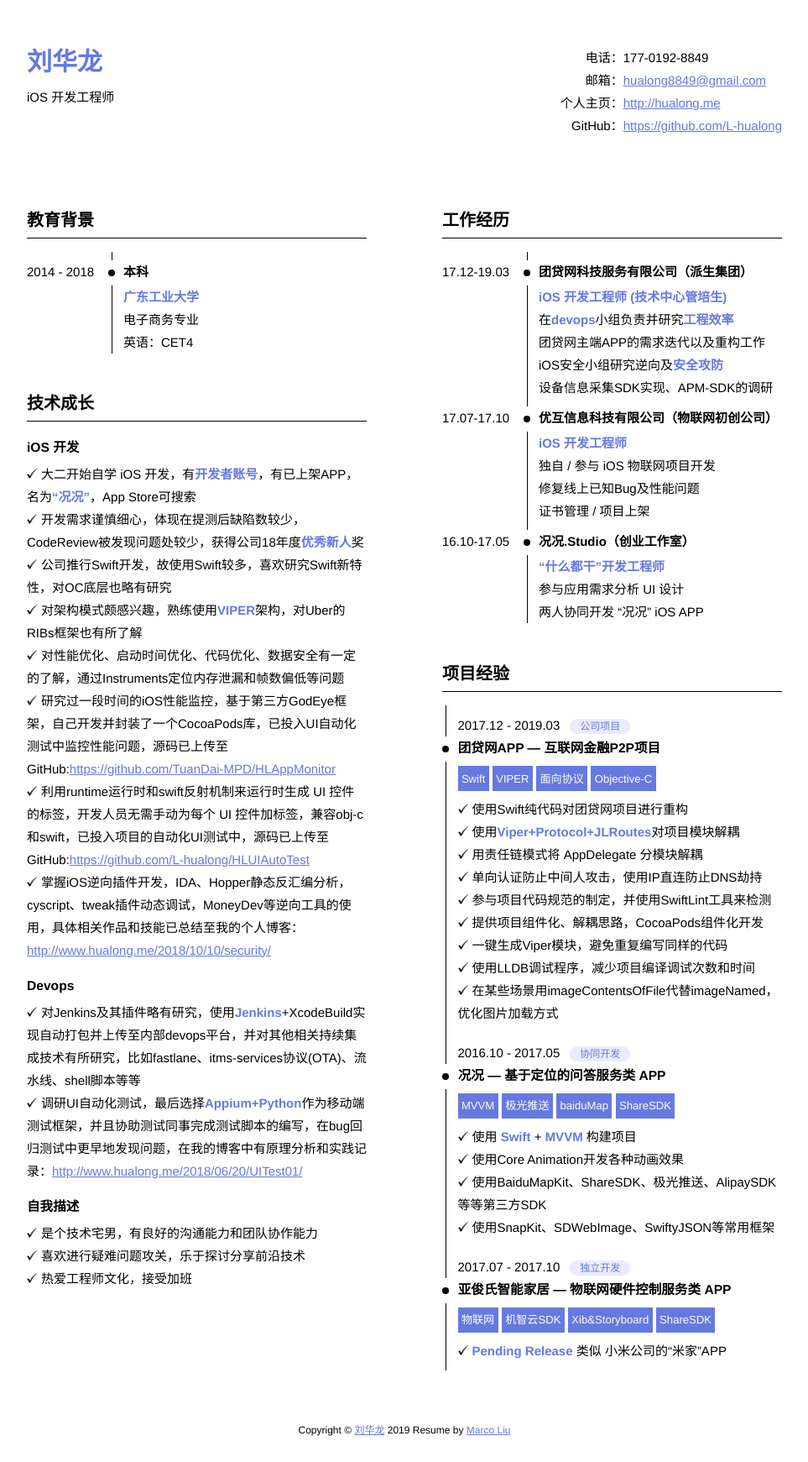
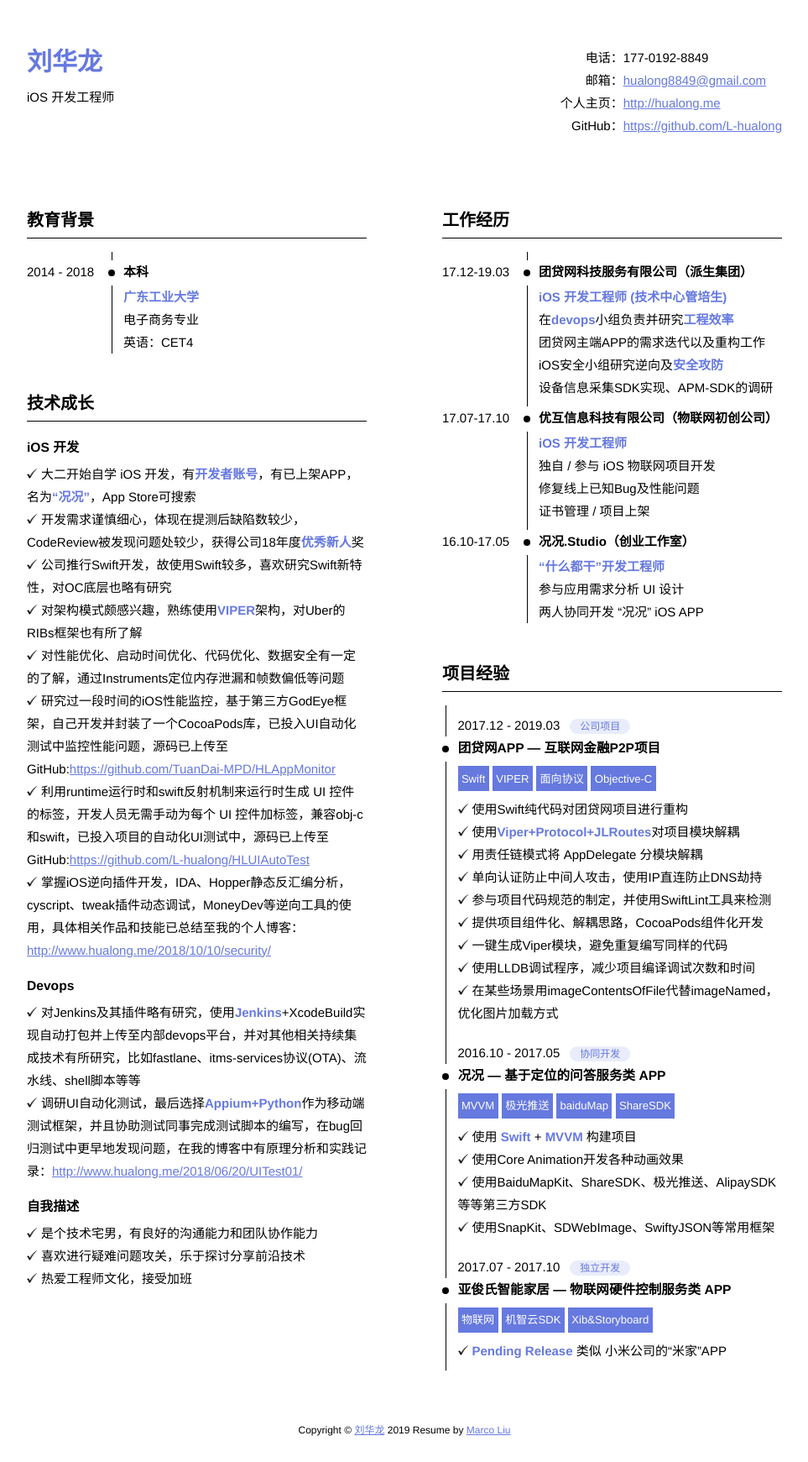
Before and after one commit to L-hualong/L-hualong.github.io, a Jekyll site: the page resume/index.html, which Jekyll copies as it is, in a window 1280 px wide. Shown: the whole page at 84% size, without its empty margins (158-1121 px from the left). Built offline with Jekyll 4.4.1, drawn with Linux system fonts in a browser that asks for light colours.

Commit message:
个人简历更新

```diff
--- a/resume/index.html
+++ b/resume/index.html
@@ -153,7 +153,6 @@
                                     <dd><span class="key-point">物联网</span>
                                         <span class="key-point">机智云SDK</span>
                                         <span class="key-point">Xib&Storyboard</span>
-                                        <span class="key-point">ShareSDK</span>
                                     <dd>
                                         <ul>
                                             <li><strong>Pending Release</strong> 类似 小米公司的“米家”APP</li>
```
